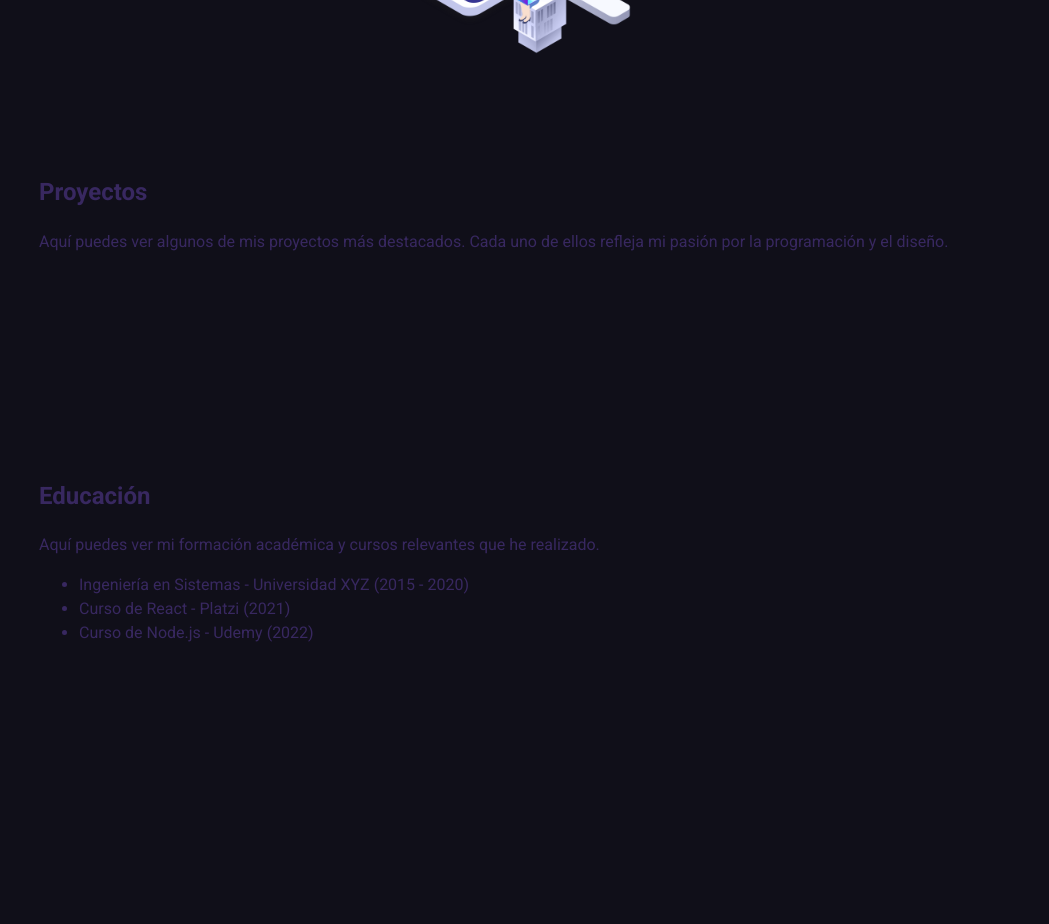
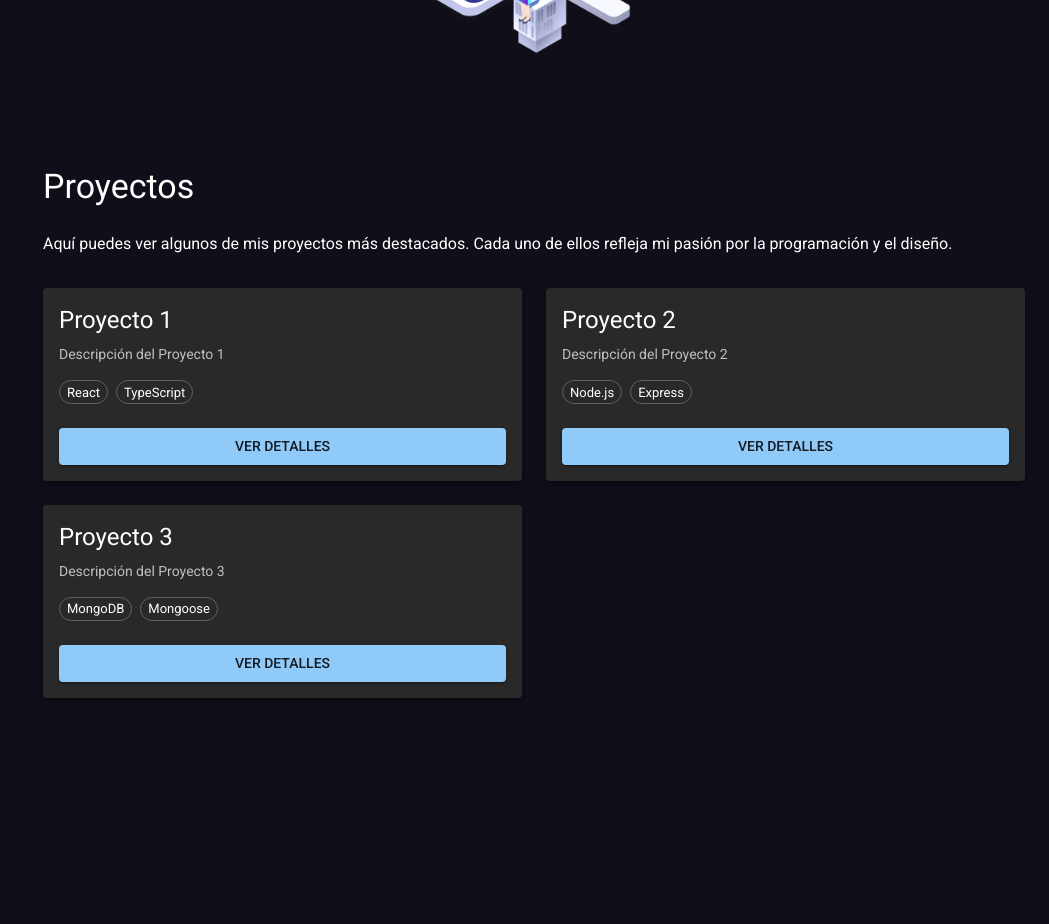
Before and after one commit to xStarH4ndx/Portfolio, a React (Vite) app: page / in a window 1280 px wide. Shown: the part 1260-2184 px from the top of the page, without its empty margins (231-1280 px from the left). Built offline with nearby package versions, Linux system fonts and the light colour scheme.

Commit message:
Editar Proyectos

```diff
--- a/src/sections/Proyectos.tsx
+++ b/src/sections/Proyectos.tsx
@@ -1,14 +1,77 @@
 import React from 'react'
+import { Card, CardContent, CardActions, Button, Typography, Box, Container, Chip } from '@mui/material'
+import { listaProyectos, Proyect } from '../types/cardProyect'
 
 const Proyectos: React.FC = () => {
+    const handleVerDetalles = (nombreProyecto: string) => {
+        console.log("ver mas", nombreProyecto);
+    }
+
     return (
-        <div id="proyectos" style={{ padding: '20px' }}>
-            <h2 style={{ color: '#382860' }}>Proyectos</h2>
-            <p style={{ color: '#382860' }}>
+        <Container maxWidth="lg" sx={{ py: 4 }}>
+            <Typography variant="h4" component="h2" gutterBottom sx={{ color: '#ffff', mb: 3 }}>
+                Proyectos
+            </Typography>
+            <Typography variant="body1" paragraph sx={{ color: '#fff', mb: 4 }}>
                 Aquí puedes ver algunos de mis proyectos más destacados. Cada uno de ellos refleja mi pasión por la programación y el diseño.
-            </p>
-            {/* Aquí puedes agregar una lista o galería de tus proyectos */}
-        </div>
+            </Typography>
+
+            <Box
+                sx={{
+                    display: 'grid',
+                    gridTemplateColumns: { xs: '1fr', md: '1fr 1fr' },
+                    gap: 3
+                }}
+            >
+                {listaProyectos.map((proyecto: Proyect, index: number) => (
+                    <Box key={index}>
+                        <Card
+                            sx={{
+                                height: '100%',
+                                display: 'flex',
+                                flexDirection: 'column',
+                                boxShadow: 3,
+                                '&:hover': {
+                                    boxShadow: 6,
+                                    transform: 'translateY(-4px)',
+                                    transition: 'all 0.3s ease'
+                                }
+                            }}
+                        >
+                            <CardContent sx={{ flexGrow: 1 }}>
+                                <Typography variant="h5" component="h3" gutterBottom>
+                                    {proyecto.nombre}
+                                </Typography>
+                                <Typography variant="body2" color="text.secondary" paragraph>
+                                    {proyecto.descripcion}
+                                </Typography>
+                                <Box sx={{ mt: 2 }}>
+                                    {proyecto.tecnologias.map((tech: string, techIndex: number) => (
+                                        <Chip
+                                            key={techIndex}
+                                            label={tech}
+                                            variant="outlined"
+                                            size="small"
+                                            sx={{ mr: 1, mb: 1 }}
+                                        />
+                                    ))}
+                                </Box>
+                            </CardContent>
+                            <CardActions sx={{ p: 2, pt: 0 }}>
+                                <Button
+                                    variant="contained"
+                                    color="primary"
+                                    onClick={() => handleVerDetalles(proyecto.nombre)}
+                                    fullWidth
+                                >
+                                    Ver Detalles
+                                </Button>
+                            </CardActions>
+                        </Card>
+                    </Box>
+                ))}
+            </Box>
+        </Container>
     )
 }
 
--- /dev/null
+++ b/src/types/cardProyect.tsx
@@ -0,0 +1,33 @@
+import React from "react"
+
+
+const listaProyectos= [
+    {
+        nombre: "Proyecto 1",
+        descripcion: "Descripción del Proyecto 1",
+        tecnologias: ["React", "TypeScript"],
+        imagen: "vacio"
+    },
+    {
+        nombre: "Proyecto 2",
+        descripcion: "Descripción del Proyecto 2",
+        tecnologias: ["Node.js", "Express"],
+        imagen: "vacio"
+    },
+    {
+        nombre: "Proyecto 3",
+        descripcion: "Descripción del Proyecto 3",
+        tecnologias: ["MongoDB", "Mongoose"],
+        imagen: "vacio"
+    }
+]
+
+interface Proyect {
+    nombre: string;
+    descripcion: string;
+    tecnologias: string[];
+    imagen?: string;
+}
+
+export { listaProyectos };
+export type { Proyect };
```
Also changed, not shown: src/sections/Informacion.tsx (added).
